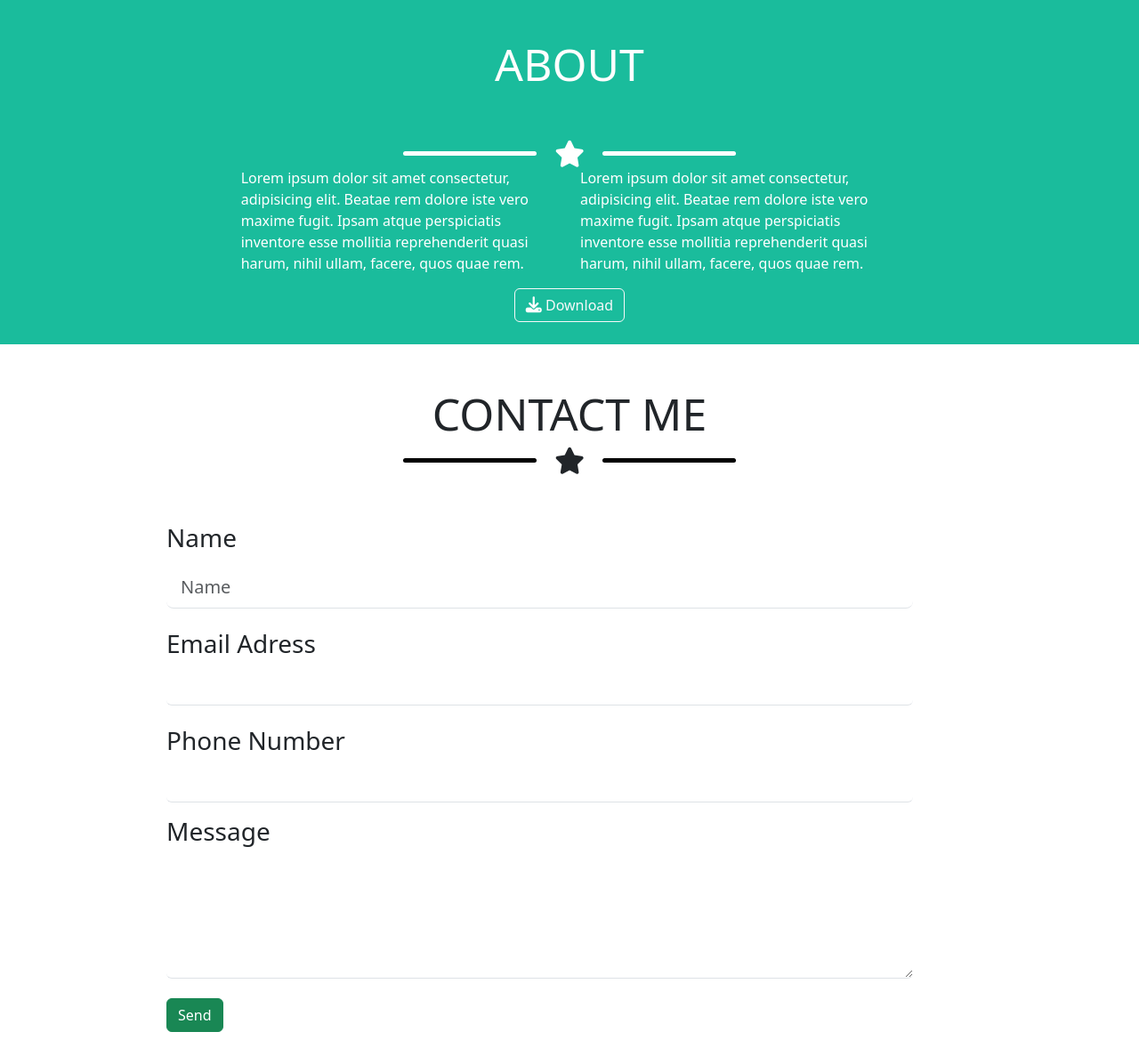
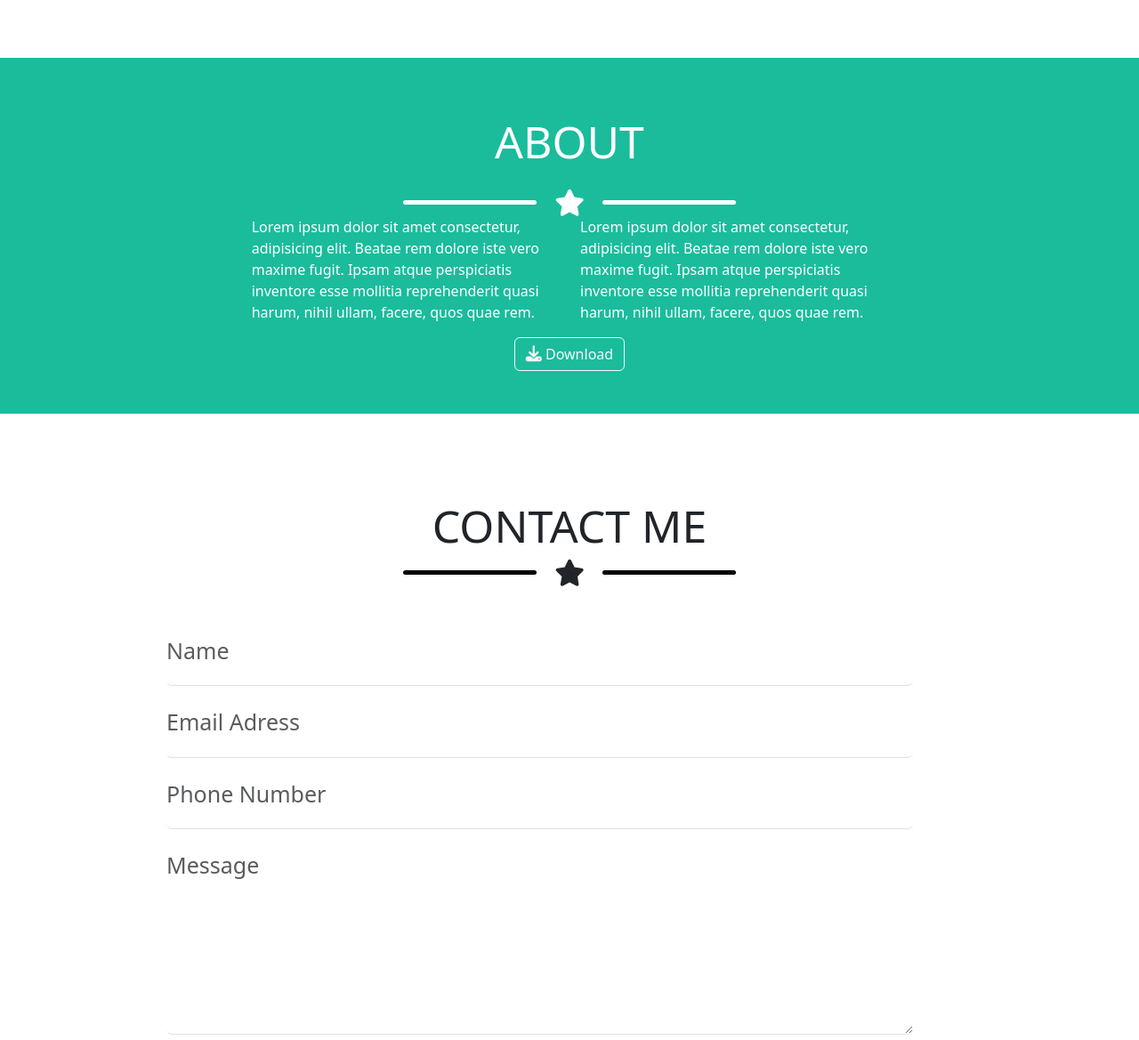
Before and after one commit to Mentabomber/html-css-bootstrap-freelancer, a plain HTML site: page index.html in a window 1280 px wide. Shown: the part 1615-2784 px from the top of the page at 89% size. Drawn offline with nearby package versions, Linux system fonts and the light colour scheme.

Commit message:
spazzi e buttons fix

```diff
--- a/css/style.css
+++ b/css/style.css
@@ -75,26 +75,31 @@ h2
 }
 #about{
     margin-top: 20px;
-    padding: 25px 10px;;
+
 }
 
 #about button i{
     font-size: 18px;
 }
+
 #contact-me{
-    display: flex;
+    /* display: flex;
     flex-direction: column;
-    justify-content: space-between;
+    justify-content: space-between; */
 }
 
-#box-1{
+/* #box-1{
     padding-bottom: 50px;
 }
 
 #box-2{
     padding-bottom: 25px;
+} */
+.placeholder-contact-me{
+    padding-left: 0;
+    padding-bottom: 20px;
+    font-size: 25px;
 }
-
 footer{
     background-color: rgb(44,62,80);
 }
--- a/index.html
+++ b/index.html
@@ -75,7 +75,7 @@
             <!-- section portfolio -->
 
             <section>
-                <div id="portfolio" class="container">
+                <div id="portfolio" class="container py-5">
                     <div class="row text-center">
                         <div class="col py-5">
                             <h2>PORTFOLIO</h2>
@@ -139,8 +139,8 @@
 
             <section id="about-bg">
                 <div id="about" class="container">
-                    <div class="row row-cols-1 justify-content-center text-center">
-                        <div class="col py-5">
+                    <div class="row row-cols-1 justify-content-center text-center py-5 px-3">
+                        <div class="col py-3">
                             <h2>ABOUT</h2>
                         </div>
                         <div class="col-12 d-flex justify-content-center align-items-center">
@@ -157,7 +157,7 @@
                             <p>Lorem ipsum dolor sit amet consectetur, adipisicing elit. Beatae rem dolore iste vero maxime fugit. Ipsam atque perspiciatis inventore esse mollitia reprehenderit quasi harum, nihil ullam, facere, quos quae rem.</p>
                         </div>
                         <div class="col">
-                            <button type="button" class="btn btn-outline-light"><i class="fa-solid fa-download" style="color: #ffffff;"></i> Download</button>
+                            <button type="button" class="btn btn-outline-light"><i class="fa-solid fa-download"></i> Download</button>
                         </div>
                     </div>
                 </div>
@@ -168,8 +168,8 @@
 
             <section>
                 <div class="container" id="contact-me">
-                    <!-- invece di id d-flex ?  -->
-                    <div class="row text-center justify-content-center" id="box-1">
+                    <!-- BOOTSTRAP FORM  -->
+                    <div class="row text-center justify-content-center py-5" id="box-1">
                         <div class="col-12 py-5">
                             <h2>CONTACT ME</h2>
                             <div class="col-12 d-flex justify-content-center align-items-center">
@@ -180,27 +180,24 @@
                         </div>
                         <form>
                             <div class="row mb-3 offset-1">
-                                <label for="inputName3" class=" col-10 col-form-label text-start"><h3>Name</h3></label>
                                 <div class="col-10">
-                                  <input type="text" class="form-control form-control-lg border border-top-0 border-start-0 border-end-0" id="inputName3" placeholder="Name" >
+                                  <input type="text" class="form-control placeholder-contact-me border border-top-0 border-start-0 border-end-0" id="inputName3" placeholder="Name" >
                                 </div>
                             </div>
                             <div class="row mb-3 offset-1">
-                              <label for="inputEmail3" class="col-10 col-form-label text-start"><h3>Email Adress</h3></label>
+
                               <div class="col-10">
-                                <input type="email" class="form-control border border-top-0 border-start-0 border-end-0" id="inputEmail3">
+                                <input type="email" class="form-control placeholder-contact-me border border-top-0 border-start-0 border-end-0" id="inputEmail3" placeholder="Email Adress">
                               </div>
                             </div>
                             <div class="row mb-3 offset-1">
-                                <label for="inputName3" class="col-10 col-form-label text-start"><h3>Phone Number</h3></label>
                                 <div class="col-10">
-                                  <input type="text" class="form-control border border-top-0 border-start-0 border-end-0" id="inputName3">
+                                  <input type="text" class="form-control placeholder-contact-me border border-top-0 border-start-0 border-end-0" id="inputName3" placeholder="Phone Number">
                                 </div>
                             </div>
                             <div class="row mb-3 text-start offset-1">
-                                <label for="exampleFormControlTextarea1" class="col-10 form-label"><h3>Message</h3></label>
                                 <div class="col-10">
-                                    <textarea class="form-control border border-top-0 border-start-0 border-end-0" id="exampleFormControlTextarea1" rows="5"></textarea>
+                                    <textarea class="form-control placeholder-contact-me border border-top-0 border-start-0 border-end-0" id="exampleFormControlTextarea1" rows="5" placeholder="Message"></textarea>
                                 </div>
                             </div>
 
@@ -219,7 +216,7 @@
                     <h3>LOCATION</h3>
                     <p>2215 John Daniel Drive Clark, MO 54243</p>
                 </div>
-                <div class="col-12 col-md-3">
+                <div class="col-12 py-4 py-md-0 col-md-3">
                     <h3>AROUND THE WEB</h3>
                     <div class="d-flex justify-content-center">
                         <div class="d-flex justify-content-center align-items-center mx-2">
```
